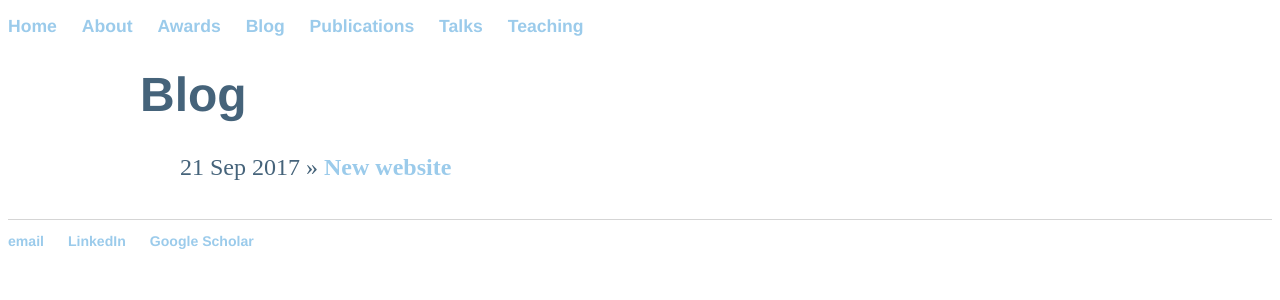
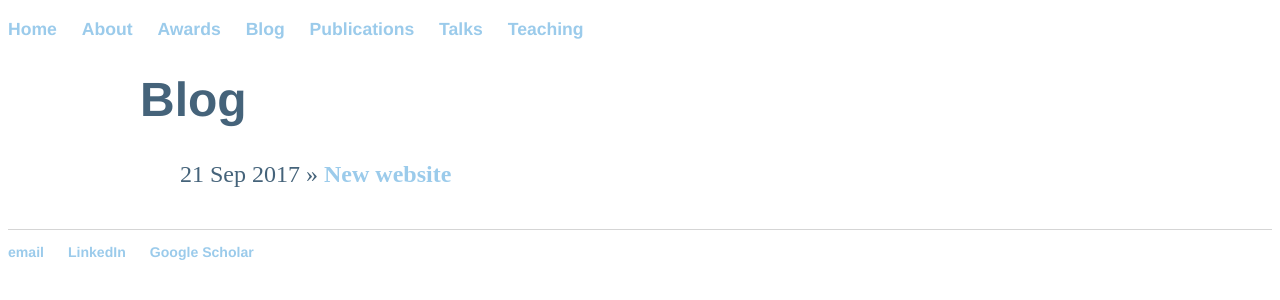
Before and after one commit to Hadrien-Montanelli/Hadrien-Montanelli.github.io, a Jekyll site: the page built from blog/index.html, in a window 1280 px wide. Shown: the top 300 px of the page. Built offline with Jekyll 4.4.1, drawn with Linux system fonts in a browser that asks for light colours.

Commit message:
Update main.css

```diff
--- a/css/main.css
+++ b/css/main.css
@@ -54,7 +54,7 @@ footer {
 }
 ul {
     font-size: 1.1em;
-    line-height: 1em;
+    line-height: 1.25em;
     color: rgb(69, 99, 122);
 }
 ul.posts {
```
